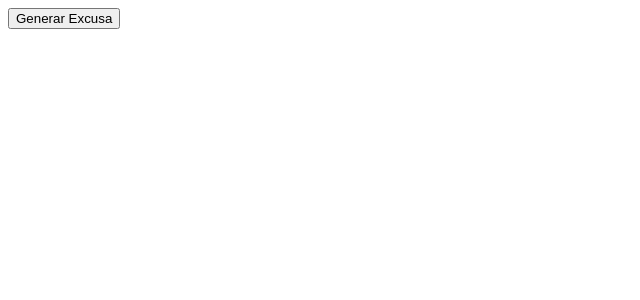
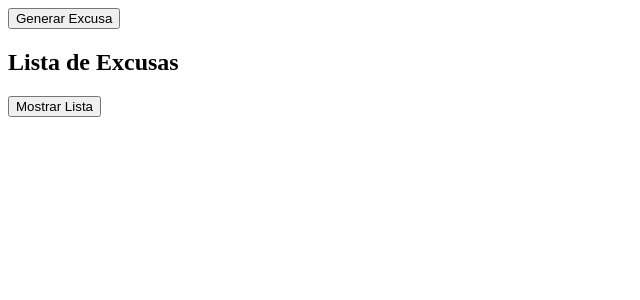
Before and after one commit to MoreGutierrez/generador-excusas, a React (Vite) app in the folder GeneradorExcusas/: page / in a window 1280 px wide. Shown: the top 300 px of the page, without its empty margins (0-640 px from the left). Built offline with nearby package versions, Linux system fonts and the light colour scheme.

Commit message:
lista excusas con btn mostrar-ocultar

```diff
--- a/GeneradorExcusas/src/App.tsx
+++ b/GeneradorExcusas/src/App.tsx
@@ -1,11 +1,13 @@
 
 import './App.css'
 import GeneradorExcusas from './components/Generador'
+import ListaExcusas from './components/ListaExcusa'
 
 function App() {
   return (
     <>
       <GeneradorExcusas />
+      <ListaExcusas />
     </>
   )
 }
--- a/GeneradorExcusas/src/components/ListaExcusa.tsx
+++ b/GeneradorExcusas/src/components/ListaExcusa.tsx
@@ -1,12 +1,29 @@
-
-
+import { useState } from "react";
+import arrayExcusas from "./../data/arrayExcusas";
 
 function ListaExcusas() {
+  const [mostrarLista, setMostrarLista] = useState(false);
+
+  const mostrarOcultarLista = () => {
+    setMostrarLista(!mostrarLista);
+  };
 
   return (
-    <></>
+    <>
+      <h2>Lista de Excusas</h2>
+      <button onClick={mostrarOcultarLista}>
+        {mostrarLista ? "Ocultar Lista" : "Mostrar Lista"}
+      </button>
+
+      {mostrarLista && (
+        <ul>
+          {arrayExcusas.map((excusa) => (
+            <li key={excusa.id}>{excusa.texto}</li>
+          ))}
+        </ul>
+      )}
+    </>
   );
-
 }
 
 export default ListaExcusas;
```
